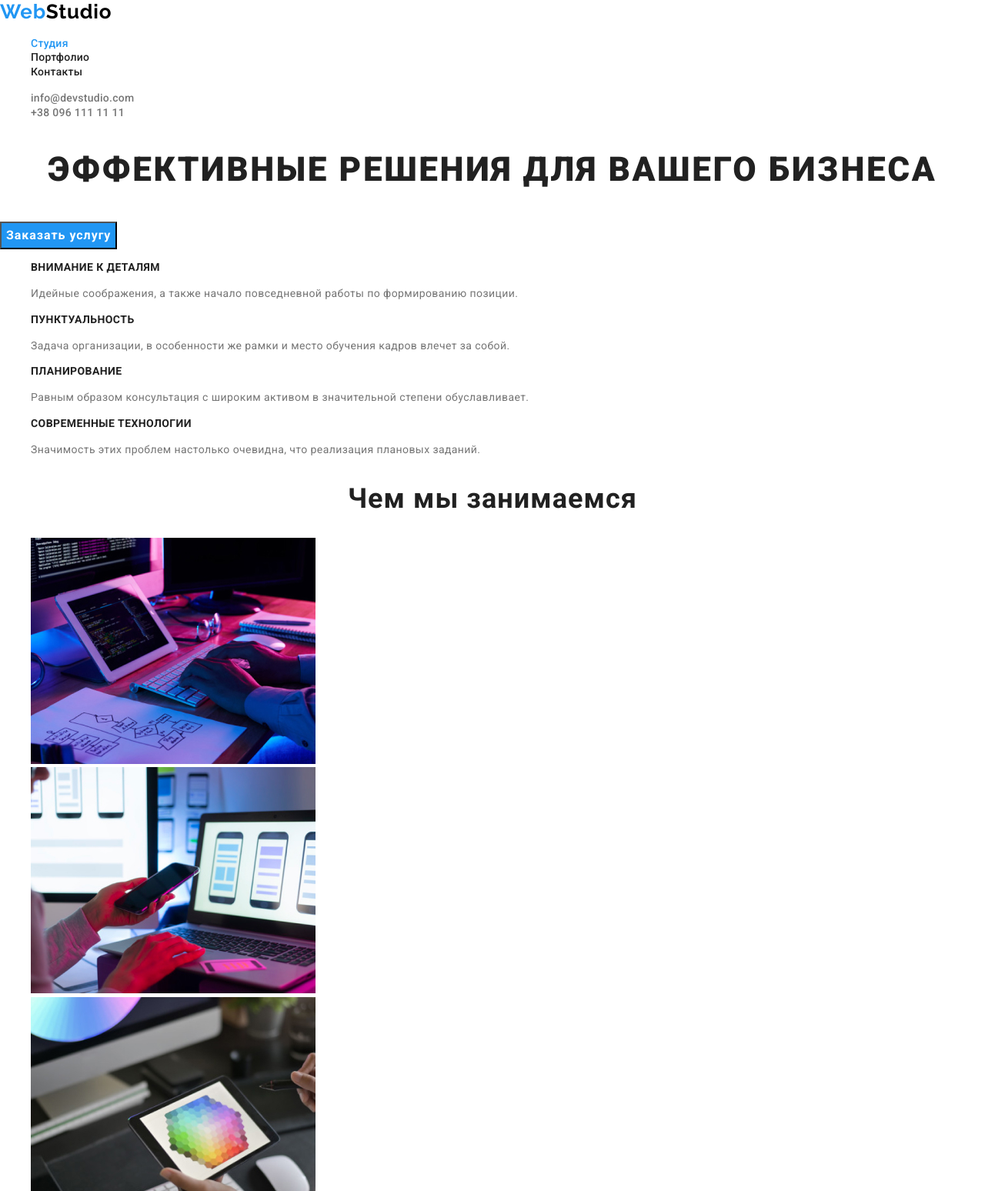
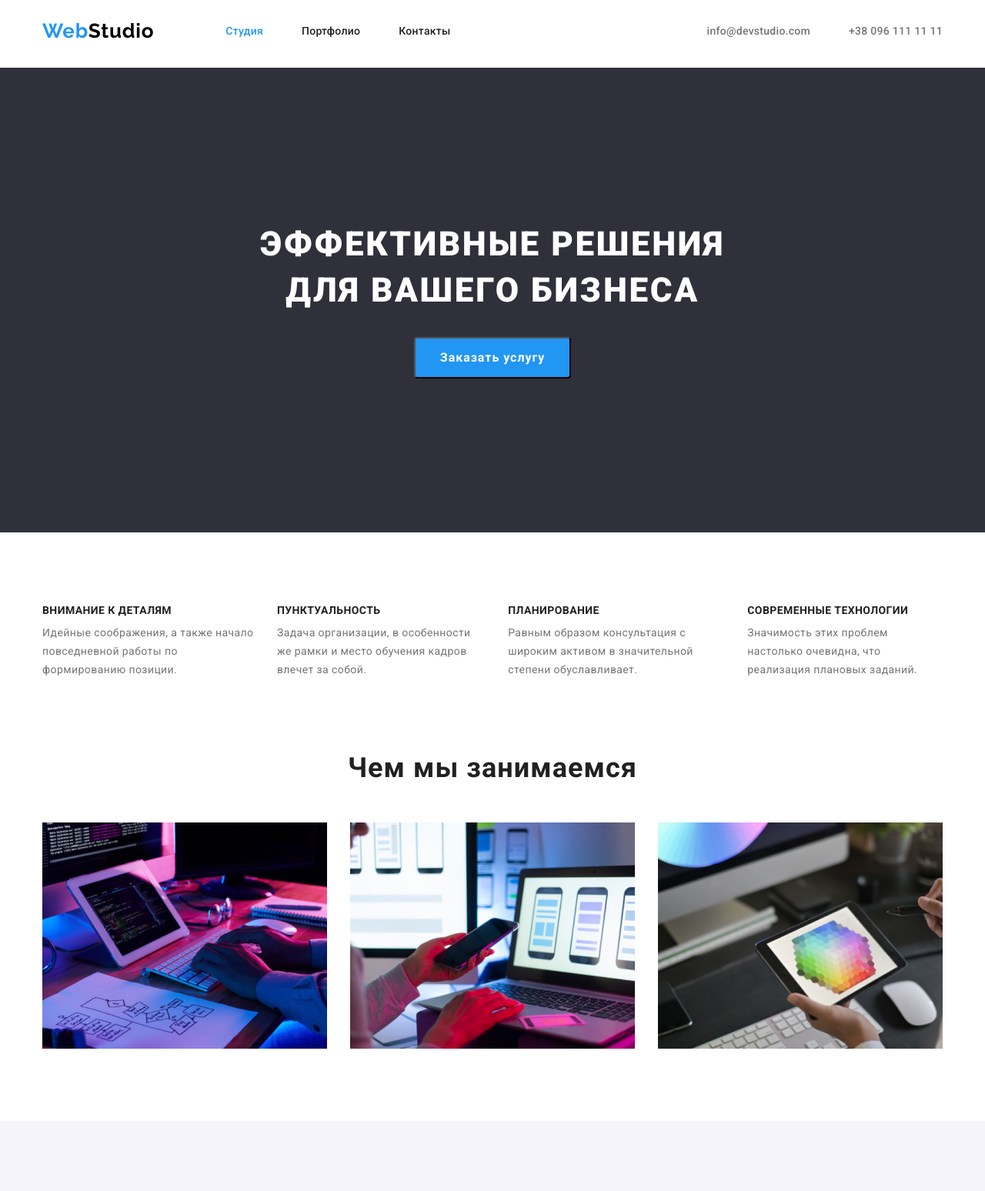
Before and after one commit to OlyaArta/goit-markup-hw-03, a plain HTML site: page index.html in a window 1280 px wide. Shown: the top 1548 px of the page at 77% size. Drawn offline with nearby package versions, Linux system fonts and the light colour scheme.

Commit message:
задаёт сss свойства для index.html

```diff
--- a/css/styles.css
+++ b/css/styles.css
@@ -8,6 +8,33 @@ body {
     font-family: var(--main-font);
     color: #212121;
 }
+
+h1,
+h2,
+h3,
+h4,
+h5,
+h6,
+p {
+  margin: 0;
+}
+
+ul,
+ol {
+  margin: 0;
+  padding: 0;
+}
+
+img {
+  display: block;
+}
+
+.container {
+    width: 1200px;
+    margin: 0 auto;
+    padding-left: 15px;
+    padding-right: 15px;
+  }
 
 .link {
     text-decoration: none;
@@ -21,7 +48,41 @@ body {
     font-style: normal;
 }
 
+.visually-hidden {
+    position: absolute !important;
+    clip: rect(1px 1px 1px 1px); /* IE6, IE7 */
+    clip: rect(1px, 1px, 1px, 1px);
+    padding: 0 !important;
+    border: 0 !important;
+    height: 1px !important;
+    width: 1px !important;
+    overflow: hidden;
+  }
+
+
 /* ============= header ============= */
+.header {
+    padding-top: 25px;
+    border-bottom: 1px;
+    color: #ECECEC;
+}
+
+.header-box {
+    border-bottom: 1px;
+    color: #fff;
+    padding-bottom: 32px;
+}
+
+.header .container {
+    display: flex;
+    align-items: center;
+}
+
+.navigation {
+    display: flex;
+    align-items: center;
+}
+
 .logo-header {
     font-family: var(--secondary-font);
     font-style: normal;
@@ -30,11 +91,17 @@ body {
     line-height: 1.19;
     letter-spacing: 0.03em;
     color: #000;
+    margin-right: 93px;
 
 }
 
 .web-logo {
     color: #2196F3;
+}
+
+.navigation-list {
+    display: flex;
+    align-items: center;
 }
 
 .studio-link {
@@ -46,6 +113,7 @@ body {
     letter-spacing: 0.02em;
     color: #212121;
     cursor: pointer;
+    margin-right: 50px;
 }
 
 .studio-link:hover,
@@ -65,6 +133,7 @@ body {
     line-height: 1.14;
     letter-spacing: 0.02em;
     color: #212121;
+    margin-right: 50px;
 }
 
 .header-link:hover,
@@ -87,6 +156,12 @@ body {
     color: var(--accent-color);
 }
 
+.information {
+    display: flex;
+    align-items: center;
+    margin-left: auto;
+}
+
 .mail-link {
     font-family: var(--main-font);
     font-style: normal;
@@ -95,6 +170,7 @@ body {
     line-height: 1.14;
     letter-spacing: 0.02em;
     color: #757575;
+    margin-right: 50px;
 }
 
 .mail-link:hover,
@@ -120,6 +196,16 @@ body {
 
 /* ============= end header ============= */
 /* ============= hero ============= */
+.hero-section {
+    background-color: #2F303A;
+}
+
+.hero-container {
+    display: flex;
+    align-items: center;
+    flex-direction: column;
+    padding-bottom: 200px;
+}
 
 .main-title {
     font-family: var(--main-font);
@@ -131,7 +217,13 @@ body {
     letter-spacing: 0.06em;
     text-transform: uppercase;
 
-    /* color: #FFFFFF; */
+    display: flex;
+    align-items: center;
+    margin-bottom: 30px;
+    padding-top: 200px;
+    width: 696px;
+
+    color: #FFFFFF;
 }
 
 .hero-btn {
@@ -142,16 +234,39 @@ body {
     line-height: 1.87;
 
     display: flex;
-    align-items: center;
     text-align: center;
     letter-spacing: 0.06em;
     cursor: pointer;
 
     color: #FFF;
     background-color: #2196F3;
+
+    padding: 10px 32px;
+    min-width: 200px;
+
+    left: 700px;
+    top: 430px;
+    margin: auto;
+
+    border-radius: 4px;
 }
 /* ============= end hero ============= */
 /* ============= skills ============= */
+.skills-container {
+    display: flex;
+    padding-top: 94px;
+    padding-bottom: 94px;
+}
+
+.skill-set {
+    display: flex;
+    justify-content: space-between;
+}
+
+.skill-box:not(:last-child) {
+    margin-right: 30px;
+}
+
 .skills-title {
     font-family: var(--main-font);
     font-weight: 700;
@@ -159,6 +274,8 @@ body {
     line-height: 1.14;
     letter-spacing: 0.03em;
     text-transform: uppercase;
+
+    padding-bottom: 10px;
 
     color: #212121;
 }
@@ -173,6 +290,11 @@ body {
 
 /* ============= end skills ============= */
 /* ============= what we do ============= */
+
+.activity-section {
+    padding-bottom: 94px;
+}
+
 .activity-title {
     font-family: var(--main-font);
     font-weight: 700;
@@ -182,10 +304,39 @@ body {
     letter-spacing: 0.03em;
 
     color: #212121;
+
+    padding-bottom: 50px;
+}
+
+.activity-list {
+    display: flex;
+}
+
+.activity-item:not(:last-child) {
+    margin-right: 30px;
 }
 
 /* ============= end what we do ============= */
 /* ============= our team ============= */
+
+.team-section {
+    background-color: #F5F4FA;
+    padding-top: 94px;
+    padding-bottom: 94px;
+}
+
+.team-list {
+    display: flex;
+}
+
+.team-item:not(:last-child) {
+    margin-right: 30px;
+}
+
+.team-item {
+    background-color: #FFF;
+}
+
 .team-title {
     font-family: var(--main-font);
     font-style: normal;
@@ -196,6 +347,7 @@ body {
     letter-spacing: 0.03em;
 
     color: #212121;
+    padding-bottom: 50px;
 }
 
 .member-title {
@@ -208,6 +360,8 @@ body {
     letter-spacing: 0.03em;
 
     color: #212121;
+    padding-top: 30px;
+    padding-bottom: 10px;
 }
 
 .member-item {
@@ -217,12 +371,28 @@ body {
 
     text-align: center;
     letter-spacing: 0.03em;
+    padding-bottom: 30px;
 
     color: #757575;
 
 }
 /* ============= end our team ============= */
 /* ============= footer ============= */
+.footer-container {
+    background-color: #2F303A;
+    padding-top: 60px;
+    padding-bottom: 60px;
+}
+
+.footer-box {
+    display: flex;
+    flex-direction: column;
+}
+
+.address-item {
+    padding-bottom: 9px;
+}
+
 .logo-footer {
     font-family: var(--secondary-font);
     font-style: normal;
@@ -231,7 +401,8 @@ body {
     line-height: 1.19;
     letter-spacing: 0.03em;
 
-    /* color: #fff; */
+    color: #fff;
+    padding-bottom: 20px;
 }
 
 .map {
@@ -241,7 +412,7 @@ body {
     line-height: 1.71;
     letter-spacing: 0.03em;
 
-    /* color: #FFFFFF; */
+    color: #FFFFFF;
 }
 
 .footer-link {
@@ -251,7 +422,7 @@ body {
     line-height: 1.71;
     letter-spacing: 0.03em;
 
-    /* color: rgba(255, 255, 255, 0.6); */
+    color: rgba(255, 255, 255, 0.6);
 }
 /* ============= end footer ============= */
 
--- a/index.html
+++ b/index.html
@@ -15,9 +15,10 @@
 </head>
 <body>
     <header class="header">
+        <div class="header-box container">
           <nav class="navigation link">
             <a class="logo-header link" href=""><span class="web-logo">Web</span>Studio</a>
-            <ul class="list">
+            <ul class="navigation-list list">
                 <li>
                     <a class="studio-link current link" href="">Студия</a>
                 </li>
@@ -29,7 +30,7 @@
                 </li>
             </ul>
         </nav>
-            <ul class="list">
+            <ul class="information list">
                 <li>
                     <a class="mail-link link" href="mailto:info@devstudio.com"
                      lang="en">info@devstudio.com</a>
@@ -38,98 +39,108 @@
                     <a class="tel-link link" href="tel:+380961111111">+38 096 111 11 11</a>
                 </li>
             </ul>
+        </div>
     </header>
     <main>
         <!--Hero-->
         <section class="hero-section">
+            <div class="hero-container container">
                 <h1 class="main-title">Эффективные решения для вашего бизнеса</h1>
                 <button class="hero-btn" type="button">Заказать услугу</button>
+            </div>
         </section>
         <!--Skills-->
-        <section>
-                <h2 hidden>Основные навыки</h2>
-                <ul class="list">
-                    <li>
+        <section class="skills-section">
+            <div class="skills-container container">
+                <h2 class="visually-hidden">Основные навыки</h2>
+                <ul class="skill-set section list">
+                    <li class="skill-box">
                         <h3 class="skills-title">Внимание к деталям</h3>
                         <p class="skills-item">Идейные соображения, а также начало повседневной
                             работы по формированию позиции.</p>
                     </li>
-                    <li>
+                    <li class="skill-box">
                         <h3 class="skills-title">Пунктуальность</h3>
                         <p class="skills-item">Задача организации, в особенности же рамки и место
                              обучения кадров влечет за собой.</p>
                     </li>
-                    <li>
+                    <li class="skill-box">
                         <h3 class="skills-title">Планирование</h3>
                         <p class="skills-item">Равным образом консультация с широким активом в
                              значительной степени обуславливает.</p>
                     </li>
-                    <li>
+                    <li class="skill-box">
                         <h3 class="skills-title">Современные технологии</h3>
                         <p class="skills-item">Значимость этих проблем настолько очевидна, что
                              реализация плановых заданий.</p>
                     </li>
                 </ul>
+            </div>
         </section>
         <!--what_we_do-->
-        <section>
+        <section class="activity-section">
+            <div class="container">
                 <h2 class="activity-title">Чем мы занимаемся</h2>
-            <ul class="list">
-                <li>
+                <ul class="activity-list list">
+                   <li class="activity-item">
                       <img src="images/img.jpg"
                       alt="человек печатает" height="294" width="370">
                    </li>
-                <li>
+                   <li class="activity-item">
                       <img src="images/img-1.jpg"
                       alt="человек работает со смартфоном" height="294" width="370">
                    </li>
-                <li>
+                   <li class="activity-item">
                       <img src="images/img-2.jpg"
                       alt="человек рабоатет с планшетом" height="294" width="370">
                    </li>
                 </ul>
+            </div>
         </section>
         <!--our team-->
-        <section>
+        <section class="team-section">
+            <div class="container">
                 <h2 class="team-title">Наша команда</h2>
-            <ul class="list">
-                <li>
+                <ul class="team-list list">
+                    <li class="team-item">
                         <img src="images/img3.jpg" alt="Игорь Демьяненко"
                         width="270" height="260">
                         <h3 class="member-title">Игорь Демьяненко</h3>
                         <p class="member-item" lang="en">Product Designer</p>
                     </li>
-                <li>
+                    <li class="team-item">
                         <img src="images/img4.jpg" alt="Ольга Репина"
                         width="270" height="260">
                         <h3 class="member-title">Ольга Репина</h3>
                         <p class="member-item" lang="en">Frontend Developer</p>
                     </li>
-                <li>
+                    <li class="team-item">
                         <img src="images/img5.jpg" alt="Николай Тарасов"
                         width="270" height="260">
                         <h3 class="member-title">Николай Тарасов</h3>
                         <p class="member-item" lang="en">Marketing</p>
                     </li>
-                <li>
+                    <li class="team-item">
                         <img src="images/img6.jpg" alt="Михаил Ермаков"
                         width="270" height="260">
                         <h3 class="member-title">Михаил Ермаков</h3>
                         <p class="member-item" lang="en">UI Designer</p>
                     </li>
                 </ul>
+            </div>
         </section>
     </main>
-    <footer>
+    <footer class="footer-container">
+        <div class="footer-box container">
                <a class="logo-footer link" href=""><span class="web-logo">Web</span>Studio</a>
                <address class="address">
-            <ul class="list">
-                <li>
+                   <ul class="footer-list list">
+                       <li class="address-item">
                            <a class="map link" href="https://goo.gl/maps/qB4iPWVN4ftwvtJb9"
                             target="_blank" rel="noopener noreferrer">
                                г. Киев, пр-т Леси Украинки, 26</a>
                        </li>
-                <li>
+                       <li class="address-item">
                            <a class="footer-link link" href="mailto=info@example.com">info@example.com</a>
                        </li>
                        <li>
@@ -137,6 +148,7 @@
                        </li>
                    </ul>
                </address>
+        </div>
     </footer>
 
 </body>
```
Also changed, not shown: portfolio.html (+7 -1 lines). Lines whose indentation alone changed are shown as unchanged.
